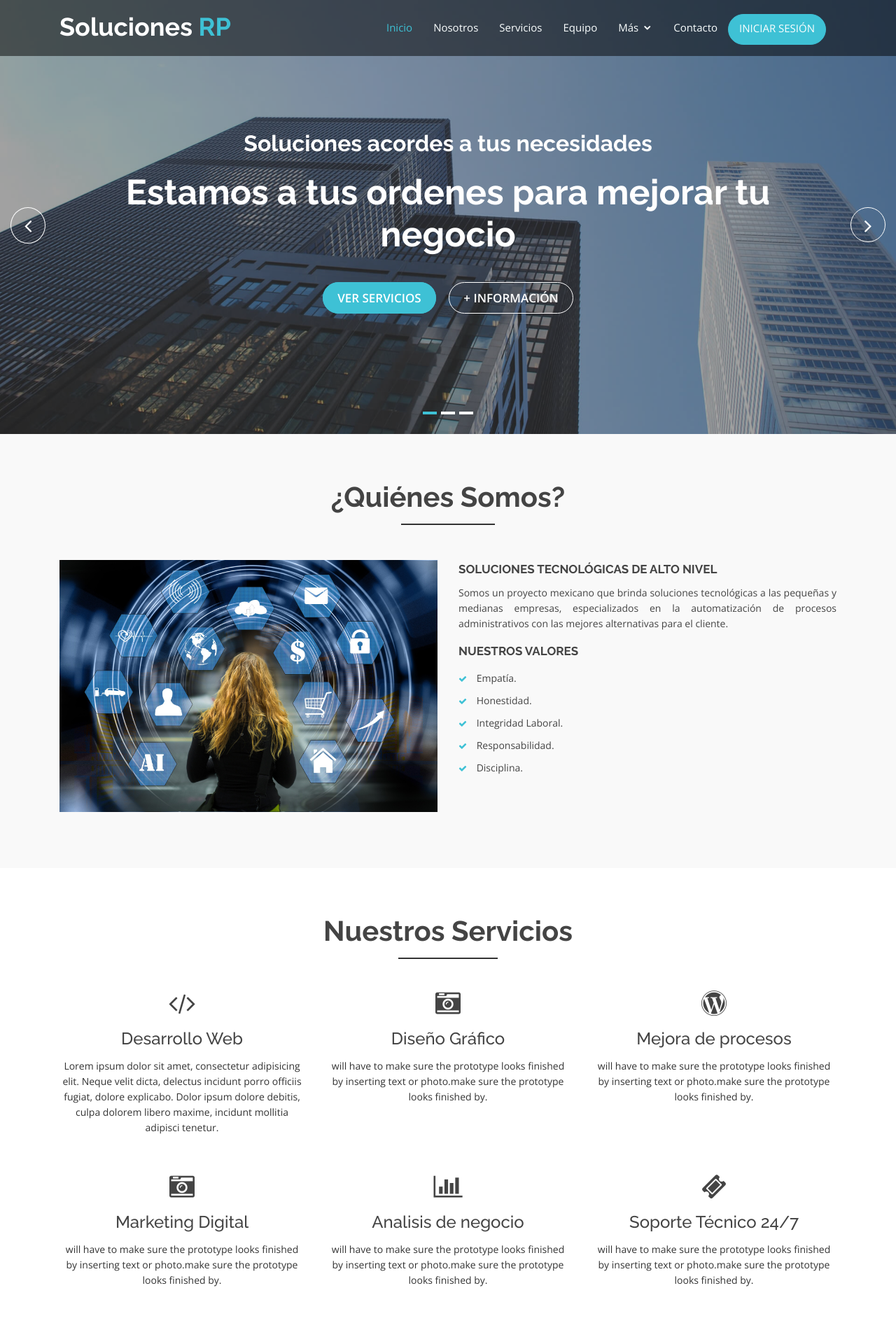
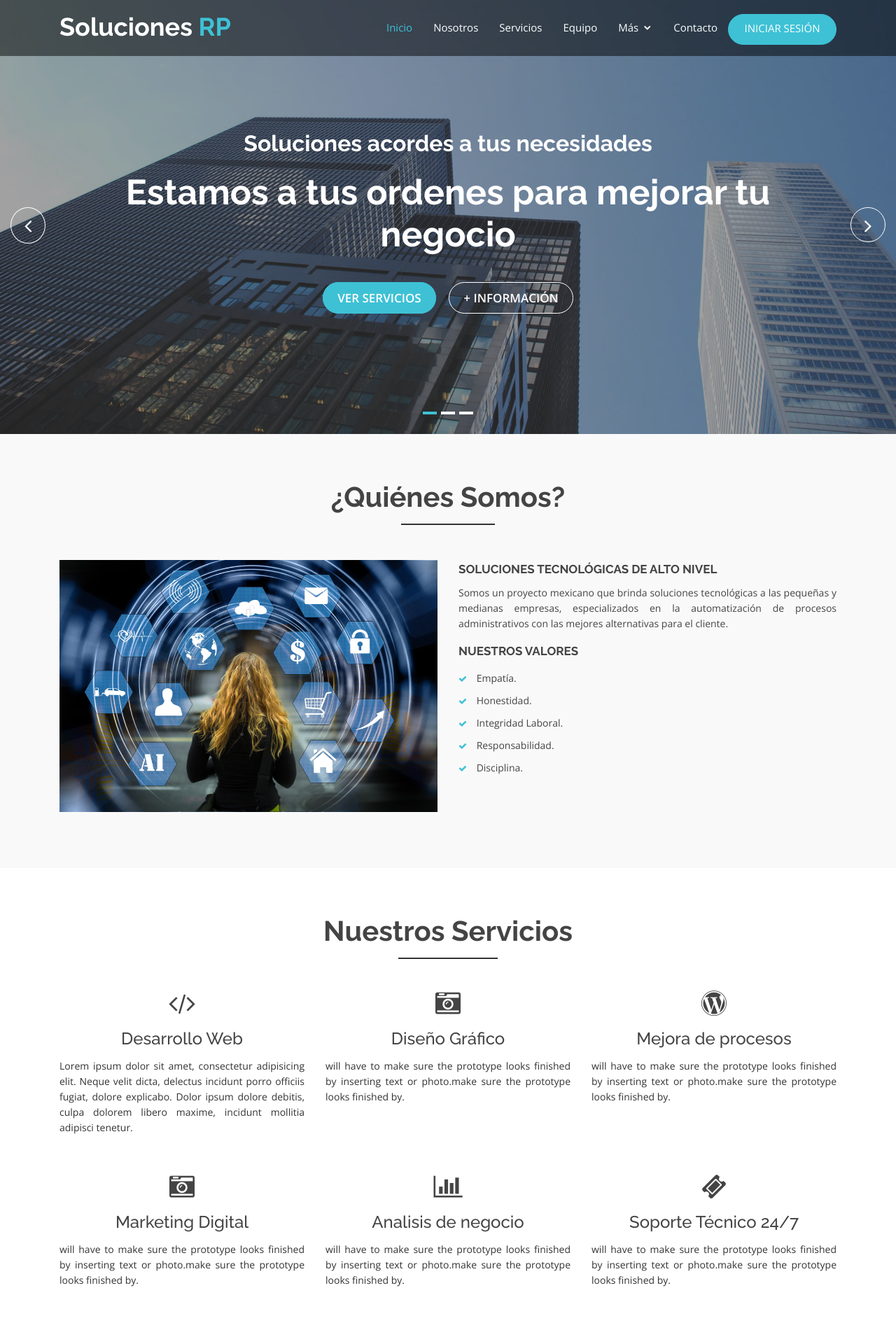
Before and after one commit to DavidZerox8/rp, a PHP site: page / in a window 1280 px wide. Shown: the top 1920 px of the page at 70% size. Run offline with PHP 8.4, Linux system fonts and the light colour scheme.

Commit message:
Oculte el div del login hasta terminar de generar la funcionalidad correspondiente, Y modifique parametros de los estilos

```diff
--- a/assets/css/style.css
+++ b/assets/css/style.css
@@ -1950,6 +1950,7 @@ preview-2
   text-align: center;
   text-transform: uppercase;
   transition: all 0.4s ease 0s;
+  width: 100%;
 
 }
 
--- a/index.html
+++ b/index.html
@@ -50,7 +50,7 @@
                     <li><a href="#team">Equipo</a></li>
 
 
-                    <li class="drop-down"><a href="">M&aacute;s</a>
+                    <li class="drop-down"><a href="#">M&aacute;s</a>
                         <ul>
                             <li><a href="#">Men&uacute;</a></li>
                             <li class="drop-down"><a href="#">Otras Secciones</a>
@@ -238,7 +238,7 @@
                                         <i class="fa fa-code"></i>
                                     </a>
                                     <h4>Desarrollo Web</h4>
-                                    <p>
+                                    <p style="text-align: justify; text-justify: inter-word;">
                                         Lorem ipsum dolor sit amet, consectetur adipisicing elit. Neque velit dicta, delectus incidunt porro officiis fugiat, dolore explicabo. Dolor ipsum dolore debitis, culpa dolorem libero maxime, incidunt mollitia adipisci tenetur.
                                     </p>
                                 </div>
@@ -254,7 +254,7 @@
                                         <i class="fa fa-camera-retro"></i>
                                     </a>
                                     <h4>Diseño Gr&aacute;fico</h4>
-                                    <p>
+                                    <p style="text-align: justify; text-justify: inter-word;">
                                         will have to make sure the prototype looks finished by inserting text or photo.make sure the prototype looks finished by.
                                     </p>
                                 </div>
@@ -271,7 +271,7 @@
                                         <i class="fa fa-wordpress"></i>
                                     </a>
                                     <h4>Mejora de procesos</h4>
-                                    <p>
+                                    <p style="text-align: justify; text-justify: inter-word;">
                                         will have to make sure the prototype looks finished by inserting text or photo.make sure the prototype looks finished by.
                                     </p>
                                 </div>
@@ -288,7 +288,7 @@
                                         <i class="fa fa-camera-retro"></i>
                                     </a>
                                     <h4>Marketing Digital</h4>
-                                    <p>
+                                    <p style="text-align: justify; text-justify: inter-word;">
                                         will have to make sure the prototype looks finished by inserting text or photo.make sure the prototype looks finished by.
                                     </p>
                                 </div>
@@ -306,7 +306,7 @@
                                         <i class="fa fa-bar-chart"></i>
                                     </a>
                                     <h4>Analisis de negocio</h4>
-                                    <p>
+                                    <p style="text-align: justify; text-justify: inter-word;">
                                         will have to make sure the prototype looks finished by inserting text or photo.make sure the prototype looks finished by.
                                     </p>
                                 </div>
@@ -324,7 +324,7 @@
                                         <i class="fa fa-ticket"></i>
                                     </a>
                                     <h4>Soporte Técnico 24/7</h4>
-                                    <p>
+                                    <p style="text-align: justify; text-justify: inter-word;">
                                         will have to make sure the prototype looks finished by inserting text or photo.make sure the prototype looks finished by.
                                     </p>
                                 </div>
@@ -1120,10 +1120,10 @@
 
 
 
-    <div class="modal-content">
+    <div class="modal-content" style="visibility: hidden">
         <!--===================Inicio formulario======================-->
 
-            <div class="modal-header">
+            <div class="modal-header" >
             <button type="button" class="btn btn-default" data-dismiss="modal">Cerrar</button>
         </div>
 
@@ -1169,10 +1169,6 @@
 
     </div>
 
-
-
-
-
 </body>
 
 </html>
```
